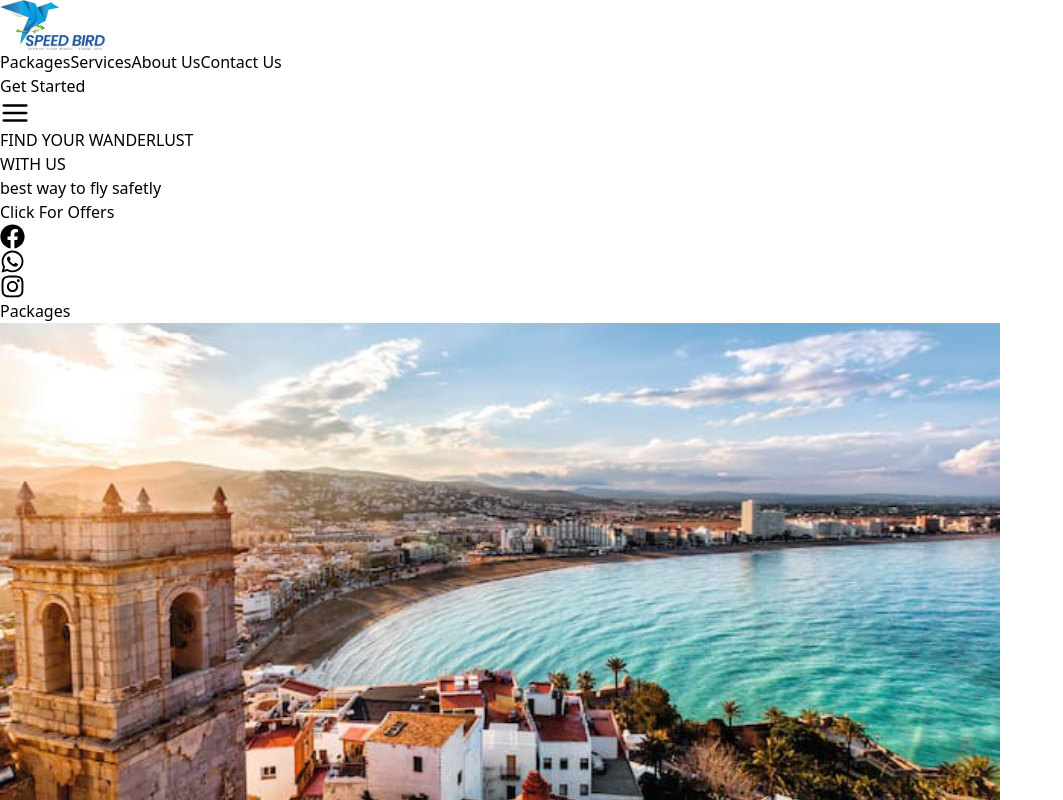
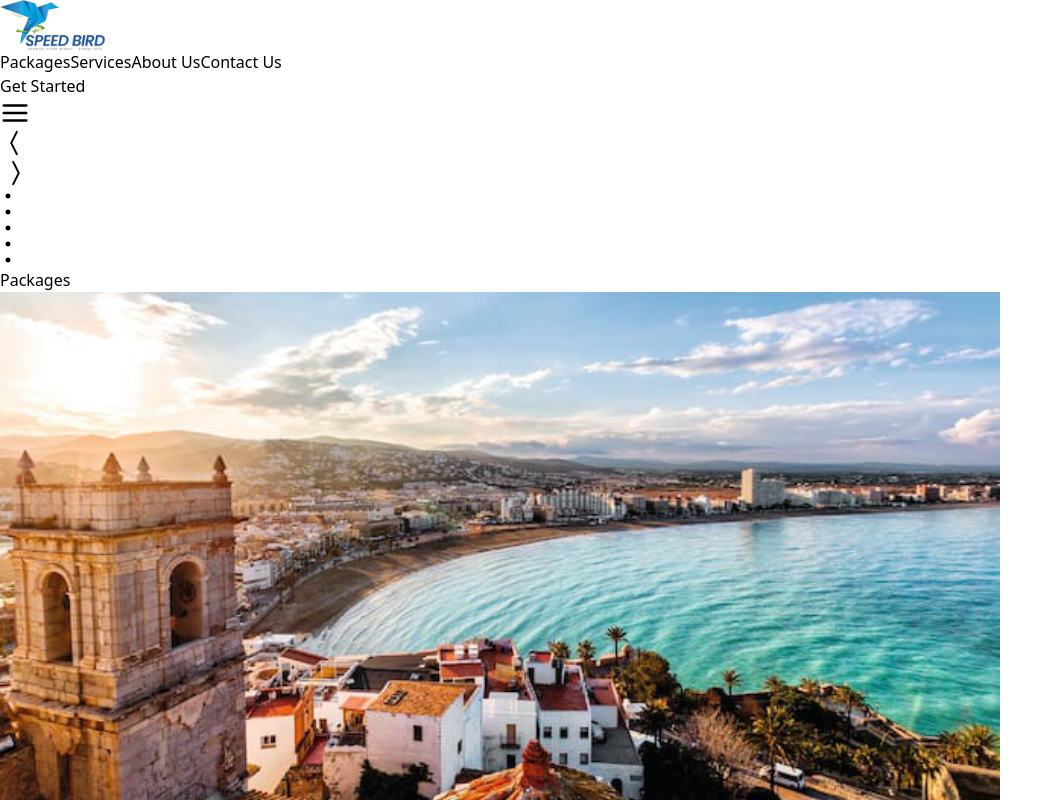
Before and after one commit to AllGamers20/SpeedBirdTravel, a Next.js app: page / in a window 1280 px wide. Shown: the top 800 px of the page, without its empty margins (0-1063 px from the left). Built offline with nearby package versions, Linux system fonts and the light colour scheme.

Commit message:
first try of slider

```diff
--- a/Components/Hero.tsx
+++ b/Components/Hero.tsx
@@ -1,43 +1,75 @@
-import React from 'react'
+import React, { useState } from 'react'
 import Button from './Button'
 import Link from 'next/link'
 import {FaFacebook,FaWhatsapp,FaInstagram} from 'react-icons/fa'
+import { BsChevronCompactLeft, BsChevronCompactRight } from 'react-icons/bs';
+import { RxDotFilled } from 'react-icons/rx';
 
 const Hero = () => {
-  return (
-    <div className='bg-[url("/img/Hero.jpg")] h-screen bg-cover bg-no-repeat bg-center bg-fixed flex items-center relative'>
-        <div className='absolute inset-0 bg-black/60  '></div>
-        <div className='container mx-auto px-4 z-10'>
-            <div className='text-start text-white flex flex-col  gap-[20px] md:gap-[40px]'>
-                <div>
-                    <h1 className=' text-xl text-lime-500 md:text-3xl tracking-wider'>FIND YOUR WANDERLUST</h1>
-                </div>
-                <div>
-                    <h1 className=' text-2xl md:text-5xl text-main font-semibold tracking-wider'>WITH US</h1>
-                </div>
-                <div className='bg-main h-[2px]  w-[400px]'></div>
-                <div>
-                    <p className='text-xl text-gray-300 tracking-widest'>best way to fly safetly</p>
-                </div>
-                <div>
-                    <Button text={'Click For Offers'} link={'#Packages'}/>
-                </div>
-            </div>
+    const slides = [
+        {
+          url: 'https://images.unsplash.com/photo-1531297484001-80022131f5a1?ixlib=rb-4.0.3&ixid=MnwxMjA3fDB8MHxwaG90by1wYWdlfHx8fGVufDB8fHx8&auto=format&fit=crop&w=2620&q=80',
+        },
+        {
+          url: 'https://images.unsplash.com/photo-1488590528505-98d2b5aba04b?ixlib=rb-4.0.3&ixid=MnwxMjA3fDB8MHxwaG90by1wYWdlfHx8fGVufDB8fHx8&auto=format&fit=crop&w=2670&q=80',
+        },
+        {
+          url: 'https://images.unsplash.com/photo-1661961112951-f2bfd1f253ce?ixlib=rb-4.0.3&ixid=MnwxMjA3fDB8MHxwaG90by1wYWdlfHx8fGVufDB8fHx8&auto=format&fit=crop&w=2672&q=80',
+        },
+
+        {
+          url: 'https://images.unsplash.com/photo-1512756290469-ec264b7fbf87?ixlib=rb-4.0.3&ixid=MnwxMjA3fDB8MHxwaG90by1wYWdlfHx8fGVufDB8fHx8&auto=format&fit=crop&w=2253&q=80',
+        },
+        {
+          url: 'https://images.unsplash.com/photo-1496181133206-80ce9b88a853?ixlib=rb-4.0.3&ixid=MnwxMjA3fDB8MHxwaG90by1wYWdlfHx8fGVufDB8fHx8&auto=format&fit=crop&w=2671&q=80',
+        },
+      ];
+
+      const [currentIndex, setCurrentIndex] = useState(0);
+
+      const prevSlide = () => {
+        const isFirstSlide = currentIndex === 0;
+        const newIndex = isFirstSlide ? slides.length - 1 : currentIndex - 1;
+        setCurrentIndex(newIndex);
+      };
+
+      const nextSlide = () => {
+        const isLastSlide = currentIndex === slides.length - 1;
+        const newIndex = isLastSlide ? 0 : currentIndex + 1;
+        setCurrentIndex(newIndex);
+      };
+
+      const goToSlide = (slideIndex: React.SetStateAction<number>) => {
+        setCurrentIndex(slideIndex);
+      };
+
+      return (
+        <div className='max-w-[1640px] h-[780px] w-full m-auto py-16 px-4 relative group'>
+          <div
+            style={{ backgroundImage: `url(${slides[currentIndex].url})` }}
+            className='w-full h-full  bg-center bg-cover duration-500'
+          ></div>
+          {/* Left Arrow */}
+          <div className='hidden group-hover:block absolute top-[50%] -translate-x-0 translate-y-[-50%] left-5 text-2xl rounded-full p-2 bg-black/20 text-white cursor-pointer'>
+            <BsChevronCompactLeft onClick={prevSlide} size={30} />
+          </div>
+          {/* Right Arrow */}
+          <div className='hidden group-hover:block absolute top-[50%] -translate-x-0 translate-y-[-50%] right-5 text-2xl rounded-full p-2 bg-black/20 text-white cursor-pointer'>
+            <BsChevronCompactRight onClick={nextSlide} size={30} />
+          </div>
+          <div className='flex top-4 justify-center py-2'>
+            {slides.map((slide, slideIndex) => (
+              <div
+                key={slideIndex}
+                onClick={() => goToSlide(slideIndex)}
+                className='text-2xl cursor-pointer'
+              >
+                <RxDotFilled />
+              </div>
+            ))}
+          </div>
         </div>
-        <div className='hidden absolute right-20 top-32 z-10 md:flex flex-col gap-5 items-center'>
-            <div className='bg-main w-[1.5px] h-[250px]'></div>
-            <Link href={'https://www.facebook.com/SpeedbirdLebanon'} target='_blank'>
-                <FaFacebook size={25} className='text-main hover:translate-x-1.5 duration-300 hover:text-blue-700'/>
-            </Link>
-            <Link href={'https://wa.me/+96171367510'} target='_blank'>
-                <FaWhatsapp size={25} className='text-main hover:translate-x-1.5 duration-300 hover:text-green-500'/>
-            </Link>
-            <Link href={'https://www.instagram.com/speedbirdtravellb/'} target='_blank'>
-                <FaInstagram size={25} className='text-main hover:translate-x-1.5 duration-300 hover:text-yellow-300'/>
-            </Link>
-        </div>
-    </div>
-  )
+      );
 }
 
 export default Hero
--- a/styles/globals.css
+++ b/styles/globals.css
@@ -22,7 +22,7 @@
 
 
 ::-webkit-scrollbar-track {
-    background: #f1f1f1;
+    background:transparent;
 }
 
 
```
